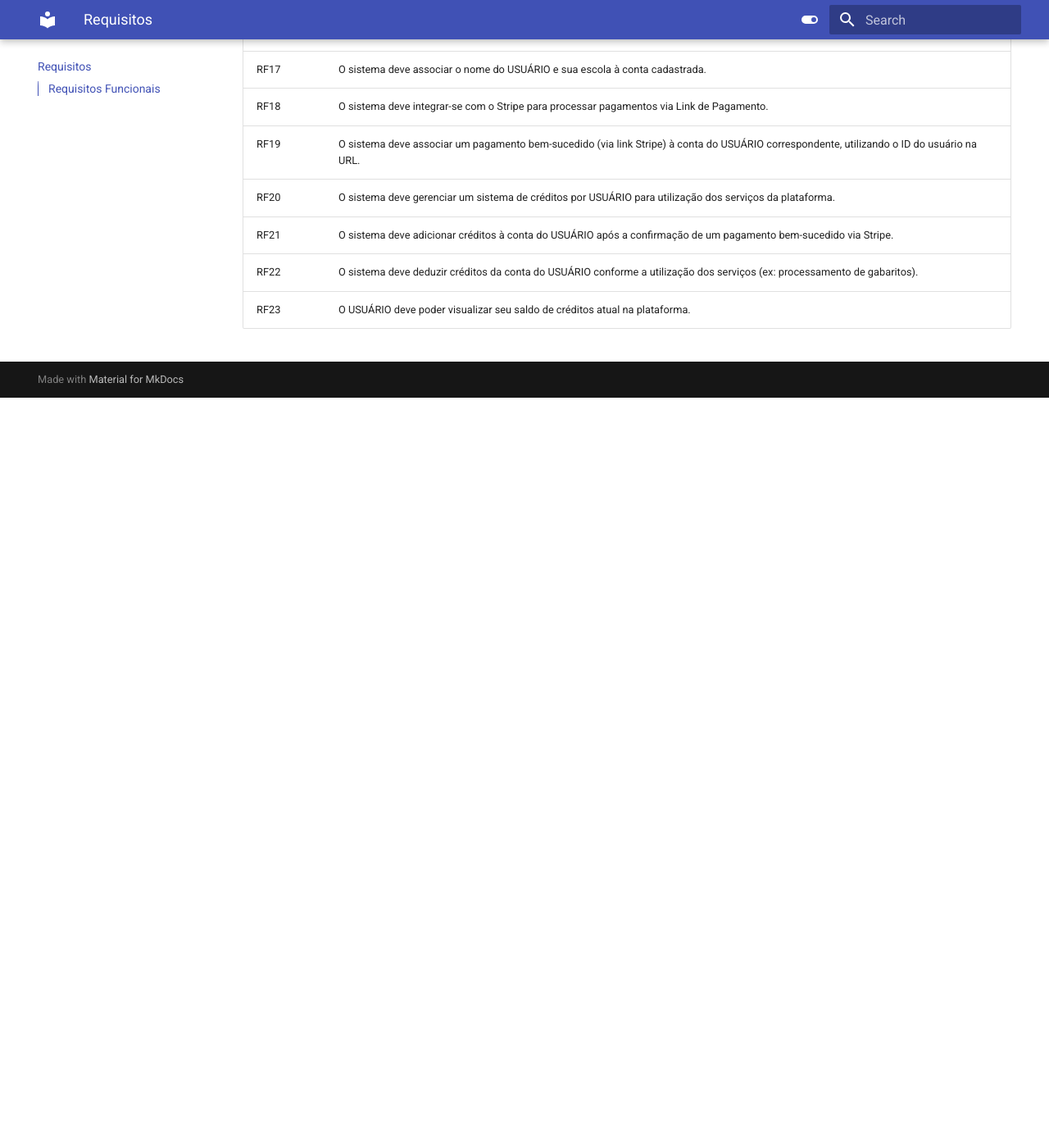
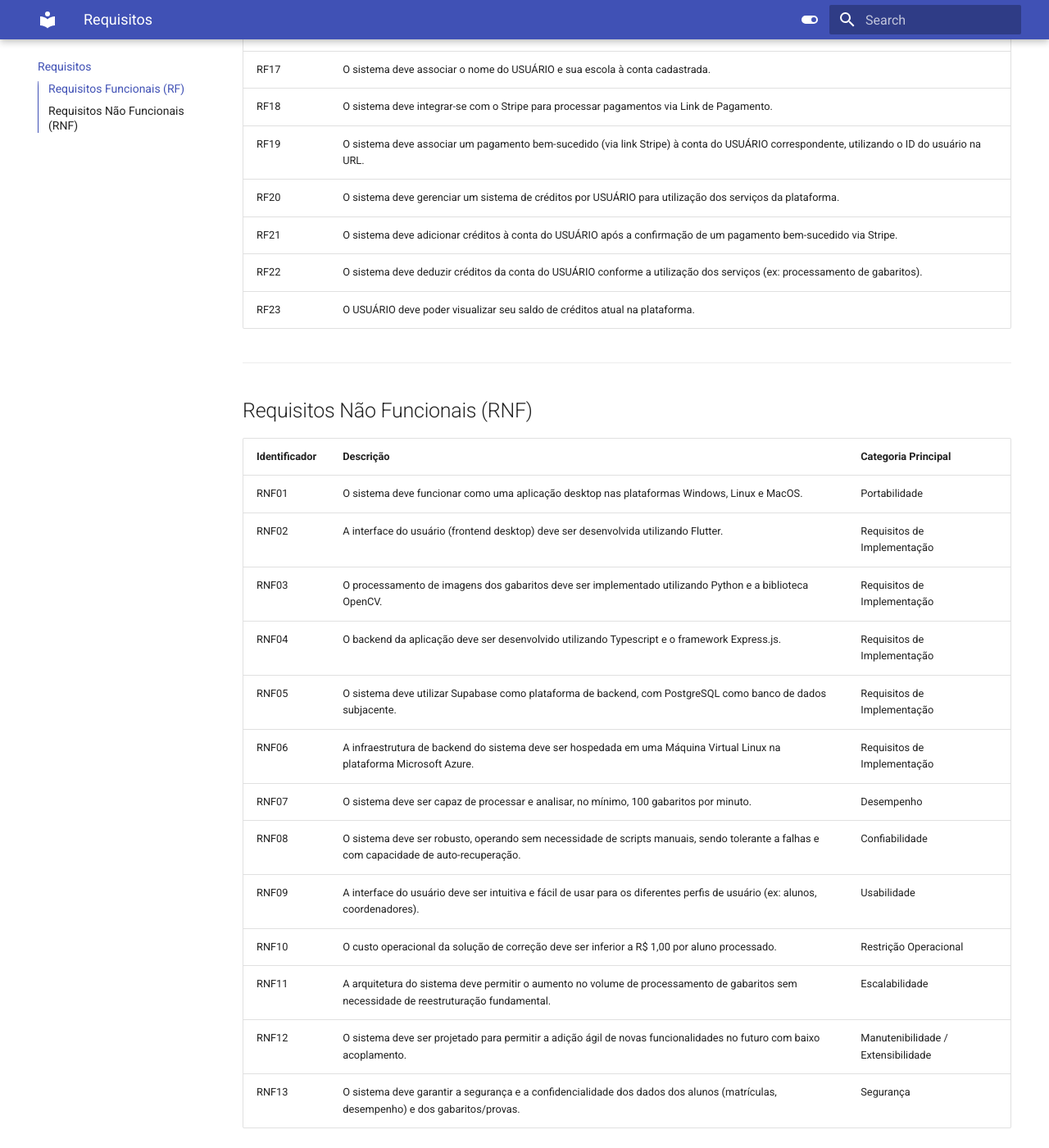
Before and after one commit to mdsreq-fga-unb/2025.1-T01-CORIGGE, an MkDocs documentation site: the page built from docs/requisitos.md, in a window 1280 px wide and 1400 px high, scrolled down 990 px. Shown: the whole window at 82% size. Built offline with MkDocs 1.6.1 and Material for MkDocs 9.7.7, drawn with Linux system fonts in a browser that asks for light colours; before the commit the page ends 1475 px from its top, so only the background shows below that; some of the changed text lies outside the part shown.

Commit message:
Adiciona requisitos não funcionais

```diff
--- a/docs/requisitos.md
+++ b/docs/requisitos.md
@@ -1,6 +1,6 @@
-## Requisitos Funcionais
+## Requisitos Funcionais (RF)
 
-| Código | Descrição                                                                                                                                 |
+| Identificador | Descrição                                                                                                                          |
 | ----- | -----------------------------------------------------------------------------------------------------------------------------------------  |
 | RF01   | O sistema deve poder processar imagens de gabaritos preenchidos por alunos.                                                               |
 | RF02   | O sistema deve identificar automaticamente as respostas marcadas pelos alunos nas imagens dos gabaritos.                                  |
@@ -25,3 +25,23 @@
 | RF21   | O sistema deve adicionar créditos à conta do USUÁRIO após a confirmação de um pagamento bem-sucedido via Stripe.                          |
 | RF22   | O sistema deve deduzir créditos da conta do USUÁRIO conforme a utilização dos serviços (ex: processamento de gabaritos).                  |
 | RF23   | O USUÁRIO deve poder visualizar seu saldo de créditos atual na plataforma.                                                                |
+
+-----------------------------------------------------------------------------------------------------------------------------------------------------------------------------------------------------
+
+## Requisitos Não Funcionais (RNF)
+
+| Identificador | Descrição                                                                                                                                 | Categoria Principal                   |
+| :------------ | :-----------------------------------------------------------------------------------------------------------------------------------------| :------------------------------------ |
+| RNF01         | O sistema deve funcionar como uma aplicação desktop nas plataformas Windows, Linux e MacOS.                                               | Portabilidade                         |
+| RNF02         | A interface do usuário (frontend desktop) deve ser desenvolvida utilizando Flutter.                                                       | Requisitos de Implementação           |
+| RNF03         | O processamento de imagens dos gabaritos deve ser implementado utilizando Python e a biblioteca OpenCV.                                   | Requisitos de Implementação           |
+| RNF04         | O backend da aplicação deve ser desenvolvido utilizando Typescript e o framework Express.js.                                              | Requisitos de Implementação           |
+| RNF05         | O sistema deve utilizar Supabase como plataforma de backend, com PostgreSQL como banco de dados subjacente.                               | Requisitos de Implementação           |
+| RNF06         | A infraestrutura de backend do sistema deve ser hospedada em uma Máquina Virtual Linux na plataforma Microsoft Azure.                     | Requisitos de Implementação           |
+| RNF07         | O sistema deve ser capaz de processar e analisar, no mínimo, 100 gabaritos por minuto.                                                    | Desempenho                            |
+| RNF08         | O sistema deve ser robusto, operando sem necessidade de scripts manuais, sendo tolerante a falhas e com capacidade de auto-recuperação.   | Confiabilidade                        |
+| RNF09         | A interface do usuário deve ser intuitiva e fácil de usar para os diferentes perfis de usuário (ex: alunos, coordenadores).               | Usabilidade                           |
+| RNF10         | O custo operacional da solução de correção deve ser inferior a R$ 1,00 por aluno processado.                                              | Restrição Operacional                 |
+| RNF11         | A arquitetura do sistema deve permitir o aumento no volume de processamento de gabaritos sem necessidade de reestruturação fundamental.   | Escalabilidade                        |
+| RNF12         | O sistema deve ser projetado para permitir a adição ágil de novas funcionalidades no futuro com baixo acoplamento.                        | Manutenibilidade / Extensibilidade    |
+| RNF13         | O sistema deve garantir a segurança e a confidencialidade dos dados dos alunos (matrículas, desempenho) e dos gabaritos/provas.           | Segurança                             |
```
